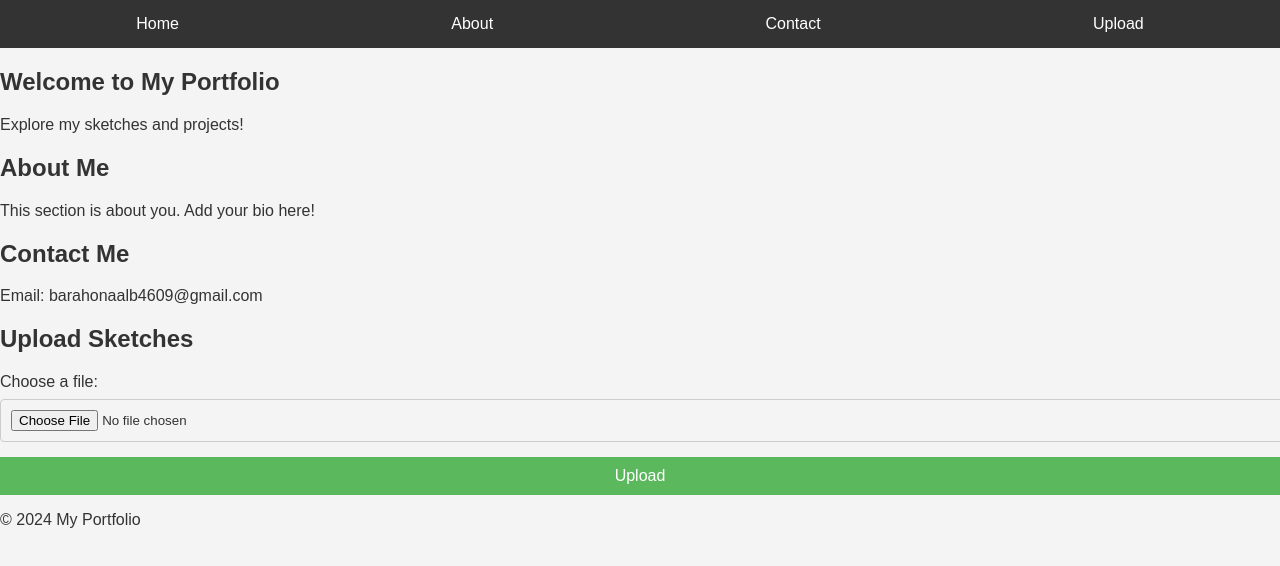
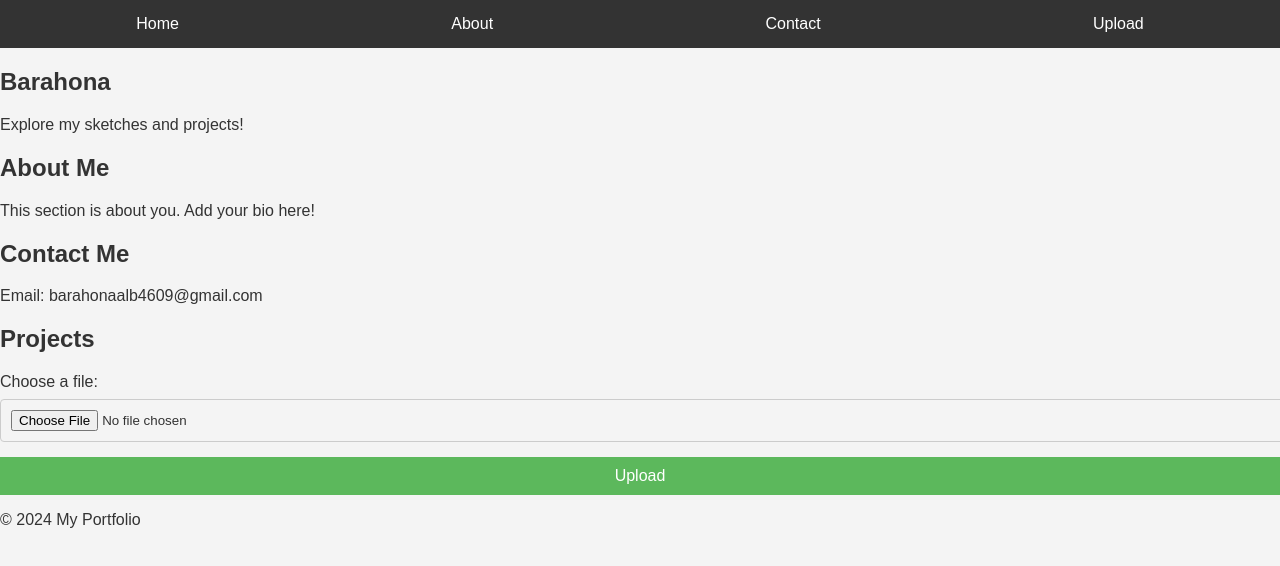
Before and after one commit to comaab/B-Page, a plain HTML site: page home.html in a window 1280 px wide. Shown: the top 566 px of the page. Drawn offline with Linux system fonts and the light colour scheme.

Commit message:
Update home.html

```diff
--- a/home.html
+++ b/home.html
@@ -3,7 +3,7 @@
 <head>
     <meta charset="UTF-8">
     <meta name="viewport" content="width=device-width, initial-scale=1.0">
-    <title>Barahona</title>
+    <title>Home</title>
     <link rel="stylesheet" href="style.css">
 </head>
 <body>
@@ -20,7 +20,7 @@
 
     <main>
         <section id="home">
-            <h1>Welcome to My Portfolio</h1>
+            <h1>Barahona</h1>
             <p>Explore my sketches and projects!</p>
         </section>
 
@@ -35,7 +35,7 @@
         </section>
 
         <section id="upload">
-            <h2>Upload Sketches</h2>
+            <h2>Projects</h2>
             <form action="#" method="POST" enctype="multipart/form-data">
                 <label for="file">Choose a file:</label>
                 <input type="file" id="file" name="file" accept="image/*">
```
